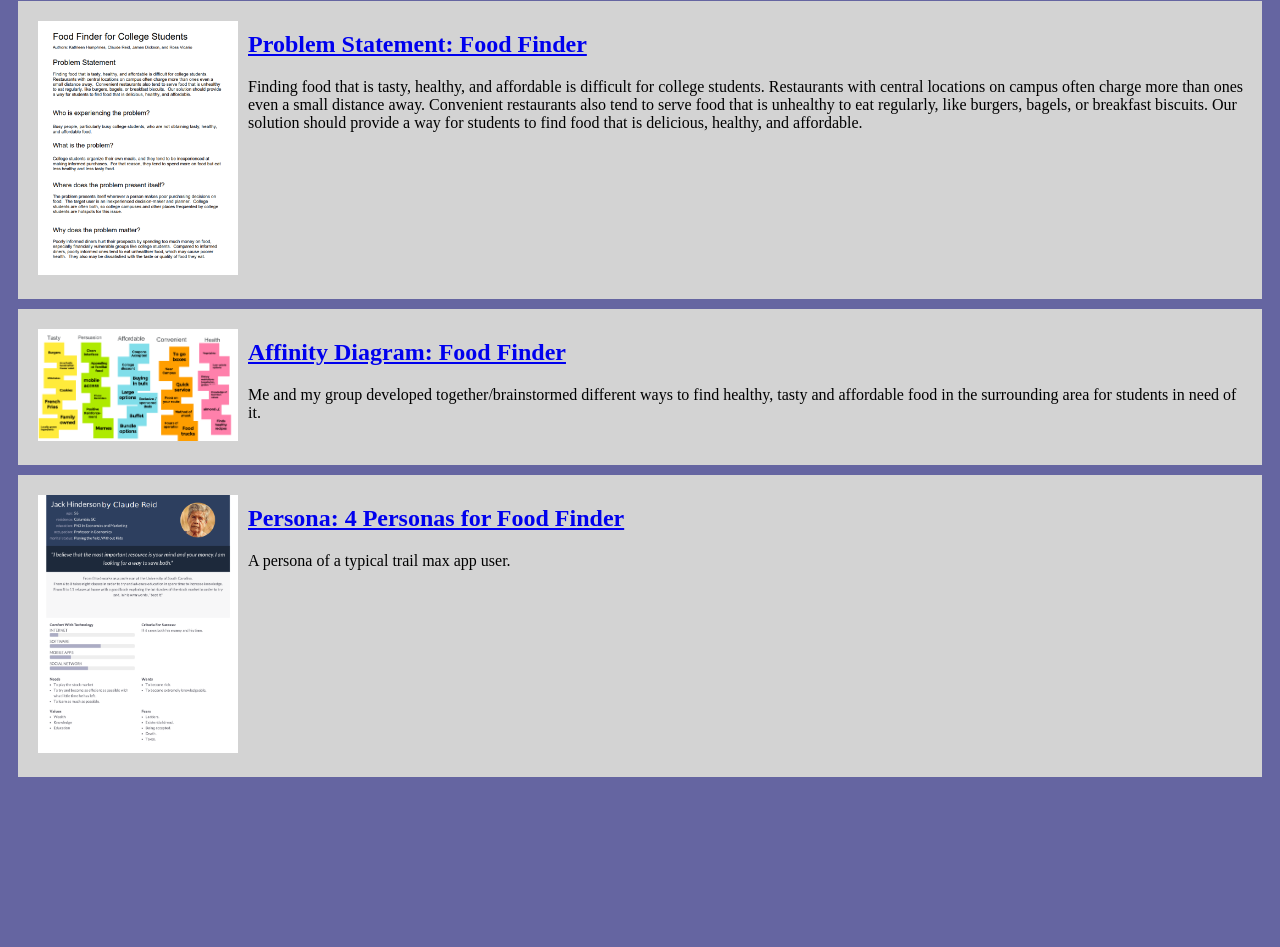
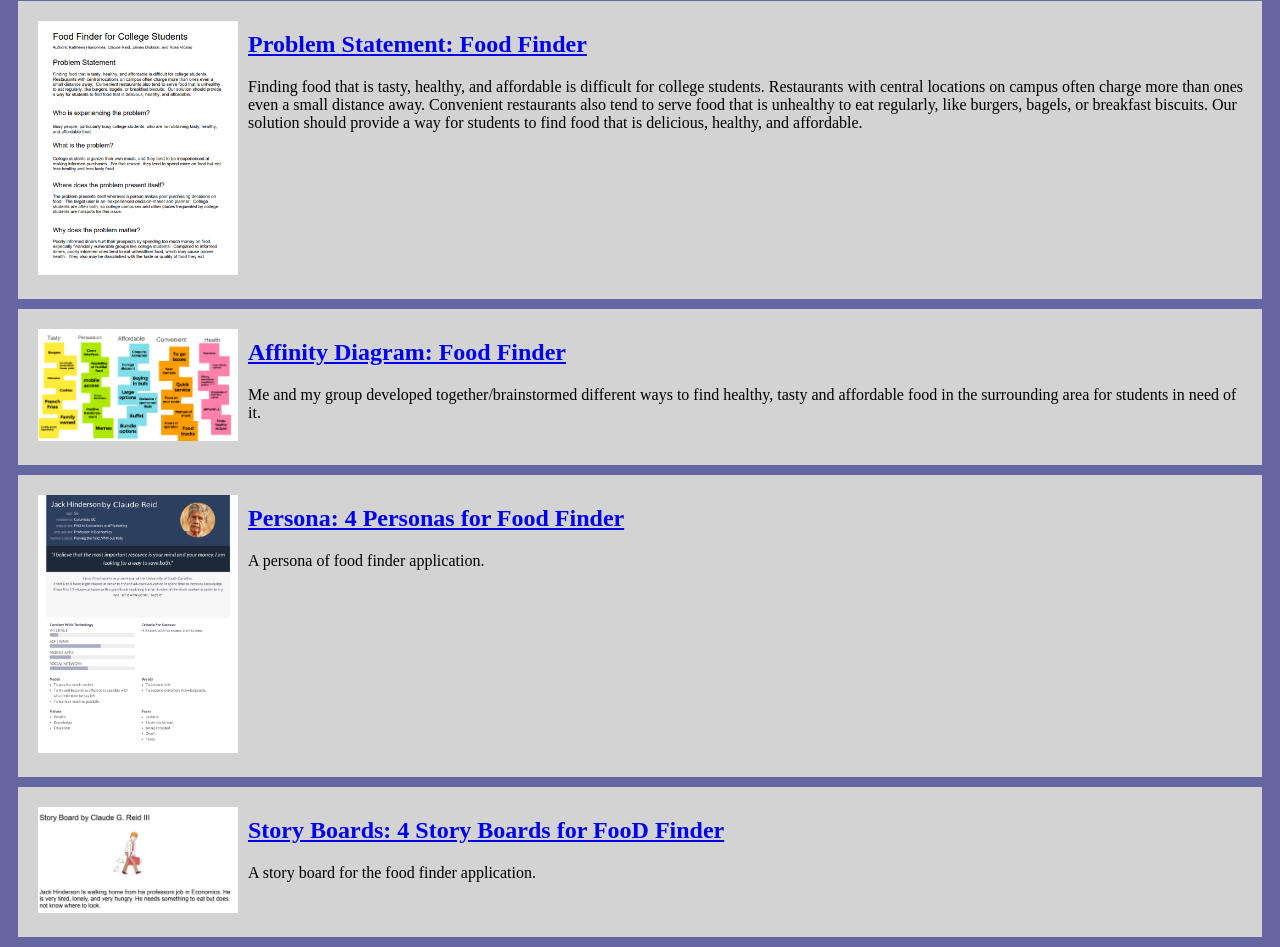
Before and after one commit to ClaudeReid/ClaudeReid.github.io, a plain HTML site: page index.html in a window 1280 px wide. Shown: the part 79-1026 px from the top of the page. Before the commit the page ends 866 px from the top, so only its background shows below. Drawn offline with Linux system fonts and the light colour scheme.

Commit message:
Update index.html

```diff
--- a/index.html
+++ b/index.html
@@ -42,7 +42,18 @@
             <section class="per-details">
                 <a href = "files/personas.pdf"><h2>Persona: 4 Personas for Food Finder </h2></a>
                 <p>
-                    A persona of a typical trail max app user.
+                    A persona of food finder application.
+                </p>
+            </section>
+         </section>
+
+         <!-- StoryBoard Assignment -->
+         <section class = "assingment">
+            <a href = "files/storyboards.pdf"> <img src="images/storyboards.PNG"> </a>
+            <section class="per-details">
+                <a href = "files/storyboards.pdf"><h2>Story Boards: 4 Story Boards for FooD Finder </h2></a>
+                <p>
+                    A story board for the food finder application.
                 </p>
             </section>
          </section>
```
